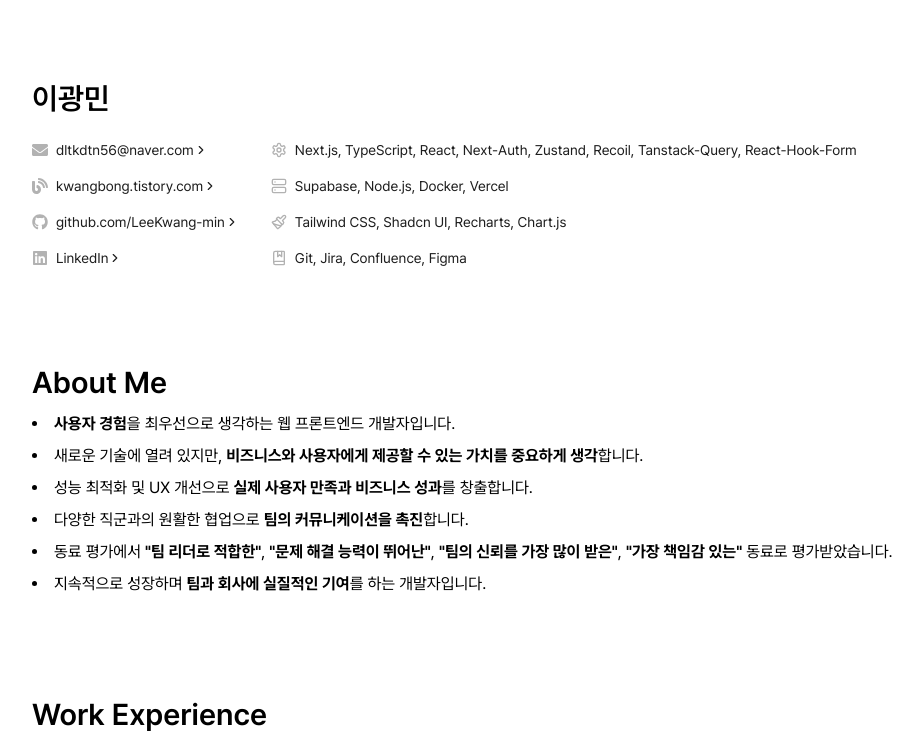
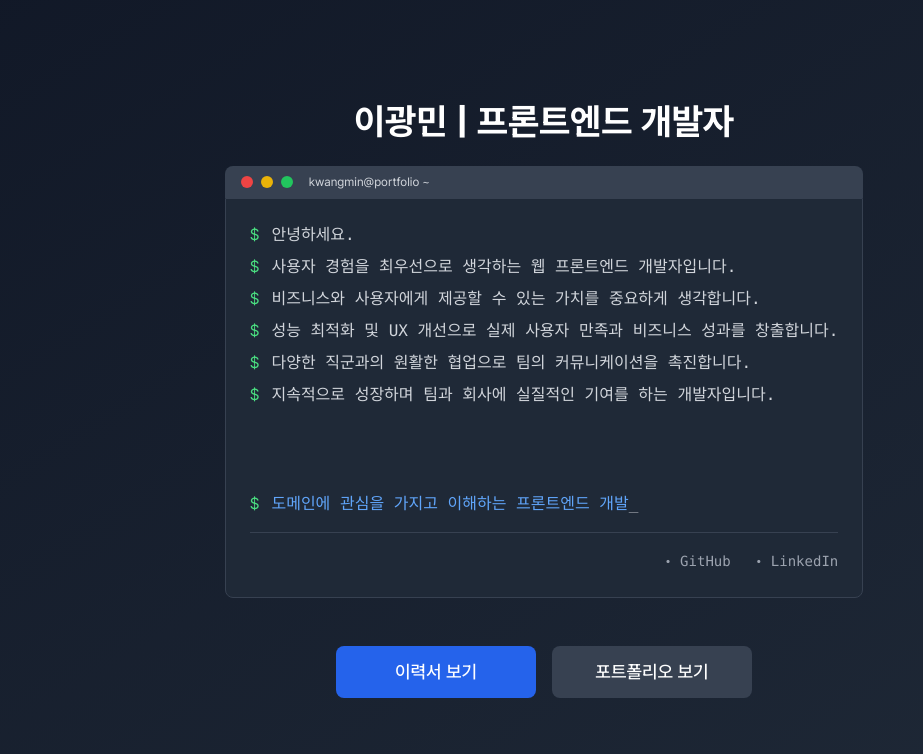
Before and after one commit to LeeKwang-min/kwangmin-portfolio, a Next.js app: page / in a window 1280 px wide. Shown: the top 754 px of the page, without its empty margins (96-1019 px from the left). Built offline with nearby package versions, Linux system fonts and the light colour scheme.

Commit message:
[기능] 좀 더 목적성에 맞추기 위해 index 페이지 형식 변경

```diff
--- /dev/null
+++ b/src/app/(gate)/page.tsx
@@ -0,0 +1,190 @@
+"use client";
+
+import Link from "next/link";
+import { useEffect, useState } from "react";
+
+function useTypewriter(
+  phrases: string[],
+  typingSpeed = 120,
+  deletingSpeed = 50,
+  pauseDuration = 2000
+) {
+  const [text, setText] = useState("");
+  const [phraseIndex, setPhraseIndex] = useState(0);
+  const [isTyping, setIsTyping] = useState(true);
+
+  useEffect(() => {
+    let timer: NodeJS.Timeout;
+
+    if (isTyping) {
+      if (text.length < phrases[phraseIndex].length) {
+        timer = setTimeout(() => {
+          setText(phrases[phraseIndex].slice(0, text.length + 1));
+        }, typingSpeed);
+      } else {
+        timer = setTimeout(() => setIsTyping(false), pauseDuration);
+      }
+    } else {
+      if (text.length > 0) {
+        timer = setTimeout(() => {
+          setText(text.slice(0, -1));
+        }, deletingSpeed);
+      } else {
+        setIsTyping(true);
+        setPhraseIndex((prevIndex) => (prevIndex + 1) % phrases.length);
+      }
+    }
+
+    return () => clearTimeout(timer);
+  }, [
+    text,
+    isTyping,
+    phraseIndex,
+    phrases,
+    typingSpeed,
+    deletingSpeed,
+    pauseDuration,
+  ]);
+
+  return text;
+}
+
+function Gate() {
+  const phrases = [
+    "도메인에 관심을 가지고 이해하는 프론트엔드 개발자.",
+    "꾸준함을 추구하는 프론트엔드 개발자.",
+    "사용자 경험을 중시하는 프론트엔드 개발자.",
+    "끊임 없이 고민하고 개선하는 프론트엔드 개발자.",
+    "비즈니스와 사용자에게 가치를 제공하는 개발자.",
+    "팀 리더로 적합한 프론트엔드 개발자.",
+    "문제 해결 능력이 뛰어난 프론트엔드 개발자.",
+    "팀의 신뢰를 가장 많이 받은 개발자.",
+    "가장 책임감 있는 프론트엔드 개발자.",
+    "팀과 회사에 실질적인 기여를 하는 개발자.",
+  ];
+
+  const text = useTypewriter(phrases);
+
+  return (
+    <div className="min-h-screen flex flex-col items-center justify-center bg-gradient-to-br from-gray-900 to-gray-800 p-4">
+      <div
+        style={{ width: "720px", minWidth: "720px" }}
+        className="flex flex-col items-center"
+      >
+        <h1 className="text-4xl font-bold mb-6 text-white text-center">
+          이광민 | 프론트엔드 개발자
+        </h1>
+        <div className="terminal-container mb-12">
+          <div className="terminal-header flex items-center bg-gray-700 rounded-t-lg px-4 py-2">
+            <div className="terminal-buttons flex space-x-2">
+              <div className="terminal-button bg-red-500 rounded-full w-3 h-3"></div>
+              <div className="terminal-button bg-yellow-500 rounded-full w-3 h-3"></div>
+              <div className="terminal-button bg-green-500 rounded-full w-3 h-3"></div>
+            </div>
+            <div className="terminal-title text-xs text-gray-300 ml-4">
+              kwangmin@portfolio ~
+            </div>
+          </div>
+          <div
+            className="terminal-body bg-gray-800 rounded-b-lg p-6 flex flex-col items-start justify-start border border-gray-700"
+            style={{ height: "400px" }}
+          >
+            <div className="terminal-content w-full space-y-2">
+              <div className="terminal-line flex items-start">
+                <span className="text-green-400 mr-3">$</span>
+                <p className="text-gray-300 font-mono text-base">안녕하세요.</p>
+              </div>
+              <div className="terminal-line flex items-start">
+                <span className="text-green-400 mr-3">$</span>
+                <p className="text-gray-300 font-mono text-base">
+                  사용자 경험을 최우선으로 생각하는 웹 프론트엔드 개발자입니다.
+                </p>
+              </div>
+              <div className="terminal-line flex items-start">
+                <span className="text-green-400 mr-3">$</span>
+                <p className="text-gray-300 font-mono text-base">
+                  비즈니스와 사용자에게 제공할 수 있는 가치를 중요하게
+                  생각합니다.
+                </p>
+              </div>
+              <div className="terminal-line flex items-start">
+                <span className="text-green-400 mr-3">$</span>
+                <p className="text-gray-300 font-mono text-base">
+                  성능 최적화 및 UX 개선으로 실제 사용자 만족과 비즈니스 성과를
+                  창출합니다.
+                </p>
+              </div>
+              <div className="terminal-line flex items-start">
+                <span className="text-green-400 mr-3">$</span>
+                <p className="text-gray-300 font-mono text-base">
+                  다양한 직군과의 원활한 협업으로 팀의 커뮤니케이션을
+                  촉진합니다.
+                </p>
+              </div>
+              <div className="terminal-line flex items-start">
+                <span className="text-green-400 mr-3">$</span>
+                <p className="text-gray-300 font-mono text-base">
+                  지속적으로 성장하며 팀과 회사에 실질적인 기여를 하는
+                  개발자입니다.
+                </p>
+              </div>
+            </div>
+
+            <div className="terminal-typing mt-auto w-full pt-4">
+              <div className="terminal-prompt flex items-start">
+                <span className="text-green-400 mr-3">$</span>
+                <p className="text-gray-300 font-mono text-base">
+                  <span className="text-blue-400">{text}</span>
+                  <span className="animate-pulse">_</span>
+                </p>
+              </div>
+            </div>
+
+            <div className="terminal-links mt-4 w-full border-t border-gray-700 pt-4">
+              <div className="flex justify-end space-x-6">
+                <a
+                  href="https://github.com/LeeKwang-min"
+                  target="_blank"
+                  rel="noopener noreferrer"
+                  className="flex items-center text-gray-400 hover:text-white transition-colors"
+                >
+                  <span className="mr-2">•</span>
+                  <span className="font-mono text-sm">GitHub</span>
+                </a>
+                <a
+                  href="https://www.linkedin.com/in/%EA%B4%91%EB%AF%BC-%EC%9D%B4-660a5a295/"
+                  target="_blank"
+                  rel="noopener noreferrer"
+                  className="flex items-center text-gray-400 hover:text-white transition-colors"
+                >
+                  <span className="mr-2">•</span>
+                  <span className="font-mono text-sm">LinkedIn</span>
+                </a>
+              </div>
+            </div>
+          </div>
+        </div>
+
+        <div
+          className="flex flex-col sm:flex-row gap-4 justify-center"
+          style={{ width: "720px" }}
+        >
+          <Link
+            href="/resume"
+            className="px-8 py-3 bg-blue-600 text-white rounded-lg hover:bg-blue-700 transition-colors text-lg font-medium min-w-[200px] text-center"
+          >
+            이력서 보기
+          </Link>
+          <Link
+            href="/portfolio"
+            className="px-8 py-3 bg-gray-700 text-white rounded-lg hover:bg-gray-600 transition-colors text-lg font-medium min-w-[200px] text-center"
+          >
+            포트폴리오 보기
+          </Link>
+        </div>
+      </div>
+    </div>
+  );
+}
+
+export default Gate;
```
Also changed, not shown: src/app/resume/_components/Experience/Experience.tsx (renamed from src/app/(resume)/_components/Experience/Experience.tsx), src/app/resume/_components/Experience/OtherExperience.tsx (renamed from src/app/(resume)/_components/Experience/OtherExperience.tsx), src/app/resume/_components/Information/Information.tsx (renamed from src/app/(resume)/_components/Information/Information.tsx), src/app/resume/_components/Introduction/Introduction.tsx (renamed from src/app/(resume)/_components/Introduction/Introduction.tsx), src/app/resume/_components/Skill/Skill.tsx (renamed from src/app/(resume)/_components/Skill/Skill.tsx), src/app/resume/_components/Work/Work.tsx (renamed from src/app/(resume)/_components/Work/Work.tsx), src/app/resume/page.tsx (renamed from src/app/(resume)/page.tsx).
